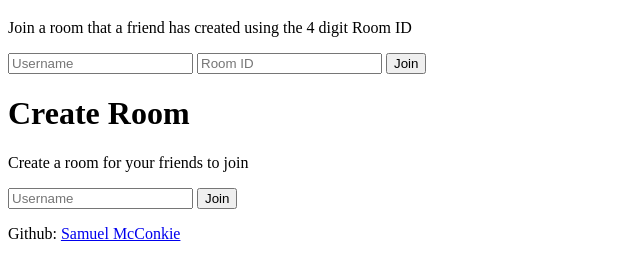
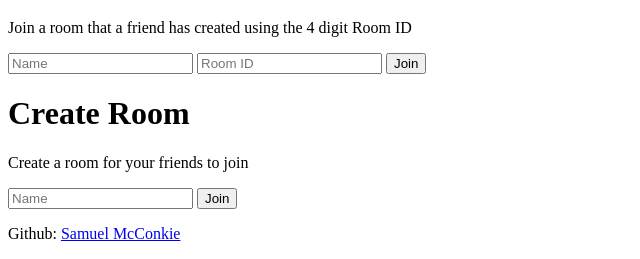
Before and after one commit to samuelmcconkie/startup, a plain HTML site: page index.html in a window 1280 px wide. Shown: the part 182-441 px from the top of the page, 0-640 px from the left. Drawn offline with Linux system fonts and the light colour scheme.

Commit message:
slight readability changes.

```diff
--- a/index.html
+++ b/index.html
@@ -23,8 +23,8 @@
             <h1>Join Room</h1>
             <p>Join a room that a friend has created using the 4 digit Room ID</p>
             <form action="main.html" method="get">
-                <label for="username"></label>
-                <input type="text" name="username" placeholder="Username" id="Username" required>
+                <label for="name"></label>
+                <input type="text" name="name" placeholder="Name" id="name" required>
                 <label for="room"></label>
                 <input type="text" name="room" placeholder="Room ID" id="room" required>
                 <input type="submit" value="Join">
@@ -35,7 +35,7 @@
             <p>Create a room for your friends to join</p>
             <form action="main.html" method="get">
                 <label for="name"></label>
-                <input type="text" name="name" placeholder="Username" id="name" required>
+                <input type="text" name="name" placeholder="Name" id="name" required>
                 <input type="submit" value="Join">
             </form>
         </div>
```
Also changed, not shown: README.md.
